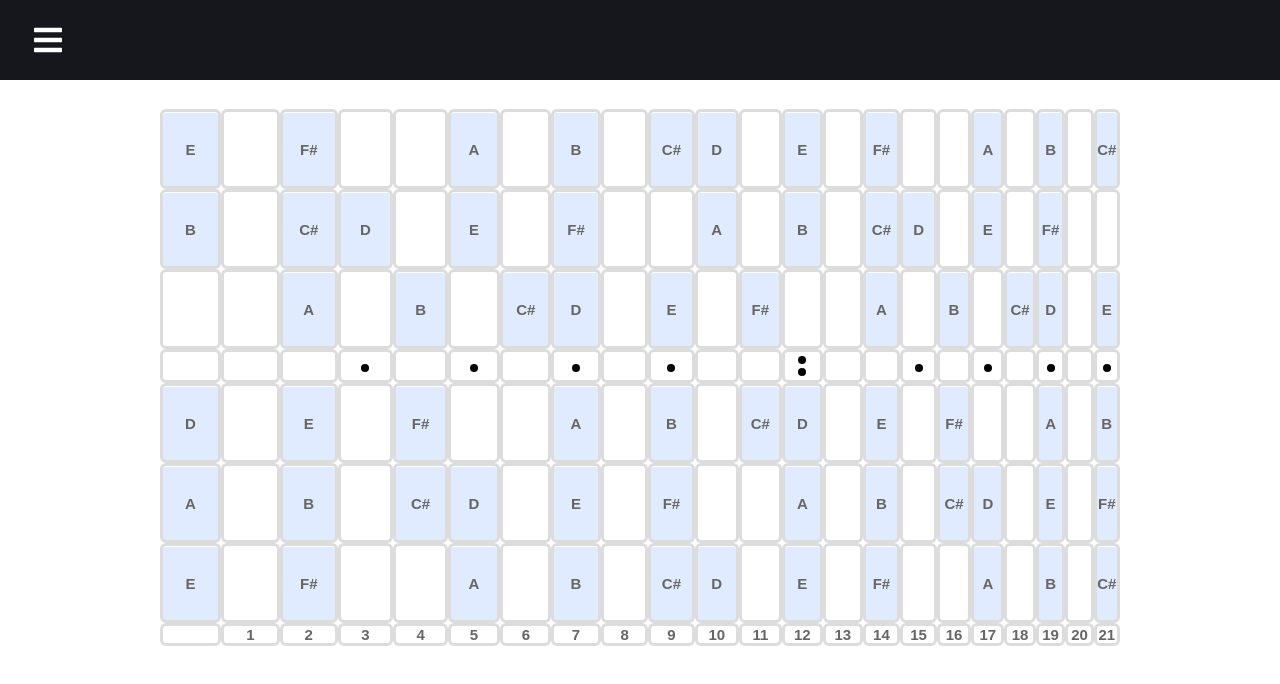
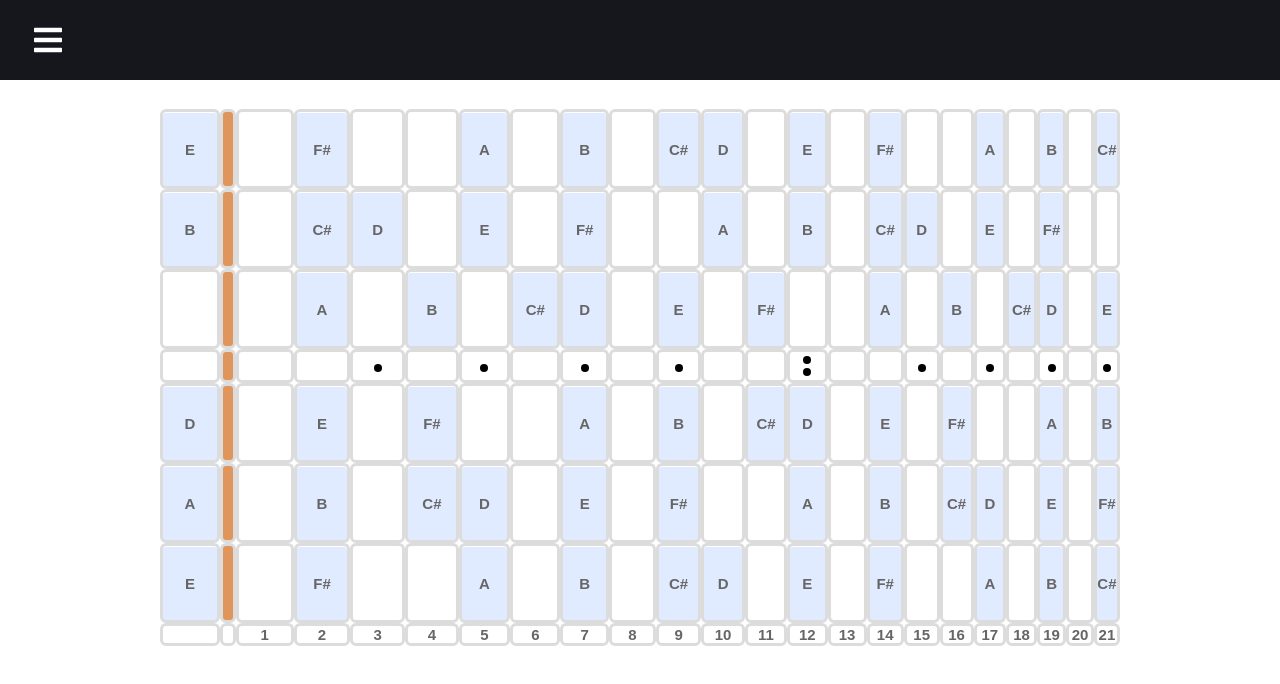
Before and after one commit to Aaron-Cohen/String-Theory, a React (Create React App) app: page /Alt2ner in a window 1280 px wide. Shown: the top 684 px of the page. Built offline with nearby package versions, Linux system fonts and the light colour scheme.

Commit message:
Code cleanup Added nut to fretboard

```diff
--- a/src/components/FretRow.js
+++ b/src/components/FretRow.js
@@ -2,6 +2,7 @@ import React, { useContext } from 'react';
 import styled from 'styled-components';
 import { fretCount, GlobalContext } from '../GlobalsAndContext.js';
 import Fret from './Fret.js'
+import Nut from './Nut.js'
 import { mapNumberToNote } from '../GlobalsAndContext.js'
 
 export const FretRow = (props) => {
@@ -10,15 +11,16 @@ export const FretRow = (props) => {
     for (let i = props.rootNote; i <= fretCount + props.rootNote; i++)
         frets.push(<Fret text={context.noteSet.includes(i % 12) ? mapNumberToNote(i, context.mode) : ''} fret={i - props.rootNote} />);
 
+    frets.splice(1, 0, <Nut />)
     return (
-        <ButtonRow>
+        <Row>
             {frets}
-        </ButtonRow>
+        </Row>
     )
 }
 export default FretRow;
 
-const ButtonRow = styled.div`
+const Row = styled.div`
   display: flex;
   margin: auto;
   width: 75vw;
--- a/src/components/Fretboard.js
+++ b/src/components/Fretboard.js
@@ -6,7 +6,7 @@ import { GlobalContext } from '../GlobalsAndContext.js';
 const Fretboard = (props) => {
   const context = useContext(GlobalContext);
   return (
-    <div style={layout}>
+    <div style={{ padding: '10px', maxwidth: '75vw' }}>
       <br />
       <FretRow rootNote={context.tuning[0]} />
       <FretRow rootNote={context.tuning[1]} />
@@ -15,13 +15,8 @@ const Fretboard = (props) => {
       <FretRow rootNote={context.tuning[3]} />
       <FretRow rootNote={context.tuning[4]} />
       <FretRow rootNote={context.tuning[5]} />
-      { context.fretNumbers && <InlayRow text={true} />}
+      { context.fretNumbers && <InlayRow text={true} hideNut={true} />}
     </div>
   )
 }
 export default Fretboard;
-
-const layout = {
-  padding: '10px',
-  maxwidth: '75vw'
-}
--- a/src/components/InlayRow.js
+++ b/src/components/InlayRow.js
@@ -1,6 +1,7 @@
 import React, { Component } from 'react';
 import styled from 'styled-components';
 import Inlay from './Inlay.js'
+import Nut from './Nut'
 import { fretCount } from '../GlobalsAndContext.js'
 
 export default class InlayRow extends Component {
@@ -9,15 +10,16 @@ export default class InlayRow extends Component {
         for (let i = 0; i <= fretCount; i++)
             frets.push(<Inlay fret={i} text={this.props.text ? i : ''} />)
 
+        frets.splice(1, 0, <Nut hideNut={this.props.hideNut} />)
         return (
-            <ButtonRow>
+            <Row>
                 {frets}
-            </ButtonRow>
+            </Row>
         )
     }
 }
 
-const ButtonRow = styled.div`
+const Row = styled.div`
   display: flex;
   margin: auto;
   width: 75vw;
--- /dev/null
+++ b/src/components/Nut.js
@@ -0,0 +1,11 @@
+import styled from 'styled-components';
+
+export const Nut = styled.button`
+	background-color: ${props => props.hideNut ? 'transparent;' : '#e0955c;'}
+    border: 3px solid #dcdcdc;
+    border-radius:6px;
+	font-size: 15px;
+    font-weight: bold;
+    width: 25%;
+`;
+export default Nut;
--- a/src/components/Sidebar.js
+++ b/src/components/Sidebar.js
@@ -6,6 +6,8 @@ import * as AiIcons from 'react-icons/ai';
 import { SidebarData } from './SidebarData';
 import SubMenu from './SubMenu';
 import { IconContext } from 'react-icons/lib';
+
+import { useLocation } from 'react-router-dom'
 
 const Nav = styled.div`
   background: #15171c;
@@ -43,24 +45,22 @@ const SidebarWrap = styled.div`
 
 const Sidebar = () => {
   const [sidebar, setSidebar] = useState(false);
-
-  const showSidebar = () => setSidebar(!sidebar);
-
+  const path = useLocation().pathname;
   return (
     <>
       <IconContext.Provider value={{ color: '#fff' }}>
         <Nav>
           <NavIcon to='#'>
-            <FaIcons.FaBars onClick={showSidebar} />
+            <FaIcons.FaBars onClick={() => setSidebar(!sidebar)} />
           </NavIcon>
         </Nav>
         <SidebarNav sidebar={sidebar}>
           <SidebarWrap>
             <NavIcon to='#'>
-              <AiIcons.AiOutlineClose onClick={showSidebar} />
+              <AiIcons.AiOutlineClose onClick={() => setSidebar(!sidebar)} />
             </NavIcon>
             {SidebarData().map((item, index) => {
-              return <SubMenu item={item} key={index} />;
+              return (item.page === path) && <SubMenu item={item} key={index} />;
             })}
           </SidebarWrap>
         </SidebarNav>
--- a/src/components/SidebarData.js
+++ b/src/components/SidebarData.js
@@ -14,6 +14,7 @@ export const SidebarData = () => {
       icon: <FaIcons.FaSlidersH />,
       iconClosed: <RiIcons.RiArrowDownSFill />,
       iconOpened: <RiIcons.RiArrowUpSFill />,
+      page: '/Alt2ner',
       subNav: [
         {
           title: 'Sharps',
@@ -31,6 +32,7 @@ export const SidebarData = () => {
       icon: <FaIcons.FaGuitar />,
       iconClosed: <RiIcons.RiArrowDownSFill />,
       iconOpened: <RiIcons.RiArrowUpSFill />,
+      page: '/Alt2ner',
       subNav: [
         {
           title: mapNumberToNote(context.tuning[0], context.mode),
@@ -74,10 +76,10 @@ export const SidebarData = () => {
     },
     {
       title: 'Tuning Presets',
-      path: '/team',
       icon: <FaIcons.FaUserCog />,
       iconClosed: <RiIcons.RiArrowDownSFill />,
       iconOpened: <RiIcons.RiArrowUpSFill />,
+      page: '/Alt2ner',
       subNav: [
         {
           title: 'Standard',
@@ -127,6 +129,7 @@ export const SidebarData = () => {
       icon: <FaIcons.FaSortAlphaDown />,
       iconClosed: <RiIcons.RiArrowDownSFill />,
       iconOpened: <RiIcons.RiArrowUpSFill />,
+      page: '/Alt2ner',
       subNav: [
         {
           title: 'A',
@@ -195,6 +198,7 @@ export const SidebarData = () => {
       icon: <FaIcons.FaWrench />,
       iconClosed: <RiIcons.RiArrowDownSFill />,
       iconOpened: <RiIcons.RiArrowUpSFill />,
+      page: '/Alt2ner',
       subNav: [
         {
           title: 'Major Scale',
@@ -285,6 +289,7 @@ export const SidebarData = () => {
       icon: <FaIcons.FaCog />,
       iconClosed: <RiIcons.RiArrowDownSFill />,
       iconOpened: <RiIcons.RiArrowUpSFill />,
+      page: '/Alt2ner',
       subNav: [
         {
           title: 'Dots / Fret Numbers',
@@ -306,14 +311,22 @@ export const SidebarData = () => {
       action: (setting) => {
         const { title } = setting;
         context.updateInlays(title.includes('Dot'))
-        context.updateFretNumbers(title.includes('Fret Numbers'))
+        context.updateFretNumbers(title.includes('Numbers'))
         return true;
       }
     },
     {
       title: 'Project Info',
+      icon: <IoIcons.IoMdHelpCircle />,
       path: '/About',
-      icon: <IoIcons.IoMdHelpCircle />,
+      page: '/Alt2ner',
+      subNav: []
+    },
+    {
+      title: 'Return to Guitar',
+      icon: <FaIcons.FaGuitar />,
+      path: '/Alt2ner',
+      page: '/About',
       subNav: []
     }
   ]
--- a/src/components/SubMenu.js
+++ b/src/components/SubMenu.js
@@ -160,5 +160,7 @@ Todo list:
 7) Scrollbars when not needed in sidebar
 9) Clean up code
 10) Custom ('select as many notes as you want')
+11) Hide nut?
+11.5) Put all styled div's in one file and pull for reuse
 12) re-add hidden ab/g# but have no default root, and make default scale chromatic- that is also default scale option
 */
--- a/src/pages/Alt2ner.js
+++ b/src/pages/Alt2ner.js
@@ -1,6 +1,5 @@
-import React, { useContext } from 'react';
+import React from 'react';
 import Fretboard from '../components/Fretboard';
-import GlobalContext from '../GlobalsAndContext'
 
-export const Alt2ner = () => { const context = useContext(GlobalContext); return (<Fretboard update={context.root} />) }
+export const Alt2ner = () => (<Fretboard />)
 export default Alt2ner;
```
